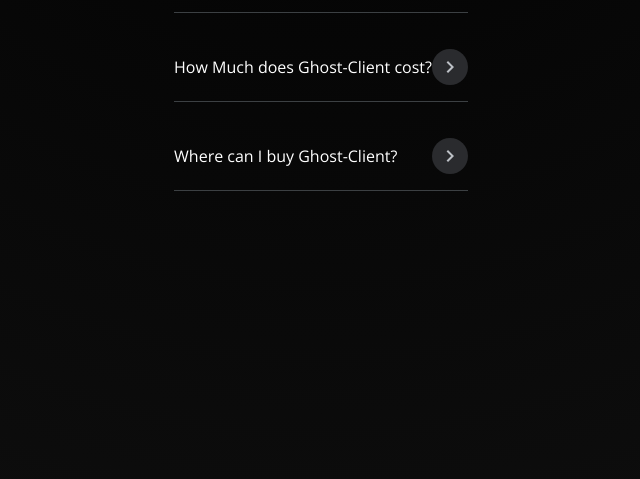
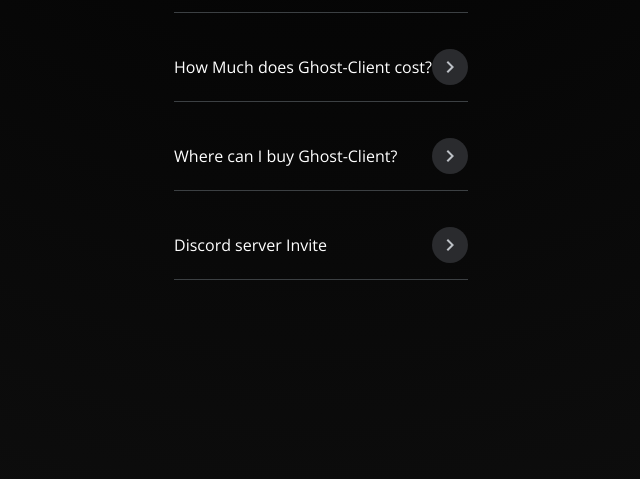
Before and after one commit to aboumerhy/GhostClientWebsite, a Flask app: template templates/index.html in a window 1280 px wide. Shown: the part 1401-1880 px from the top of the page, without its empty margins (319-959 px from the left). Run offline with Flask 3, Linux system fonts and the light colour scheme; the template is opened without the code that fills it, so the values that code supplies are empty.

Commit message:
Add Discord server invite to FAQ section
Added a new FAQ entry for Discord server invite.

```diff
--- a/templates/index.html
+++ b/templates/index.html
@@ -49,6 +49,18 @@
                   <p>The list of resellers is on our discord in the where to buy channel.</p>
                 </div>
               </details>
+
+                <details class="dropdown">
+                <summary>
+                  <span>Discord server Invite</span>
+                  <div class="arrow-circle">
+                    <svg viewBox="0 0 24 24"><path d="M10 6L8.59 7.41 13.17 12l-4.58 4.59L10 18l6-6z"/></svg>
+                  </div>
+                </summary>
+                <div class="dropdown-content">
+                  <p>https://discord.gg/fHsbrDfPtj</p>
+                </div>
+              </details>
             </div>
 
         </div>
```
